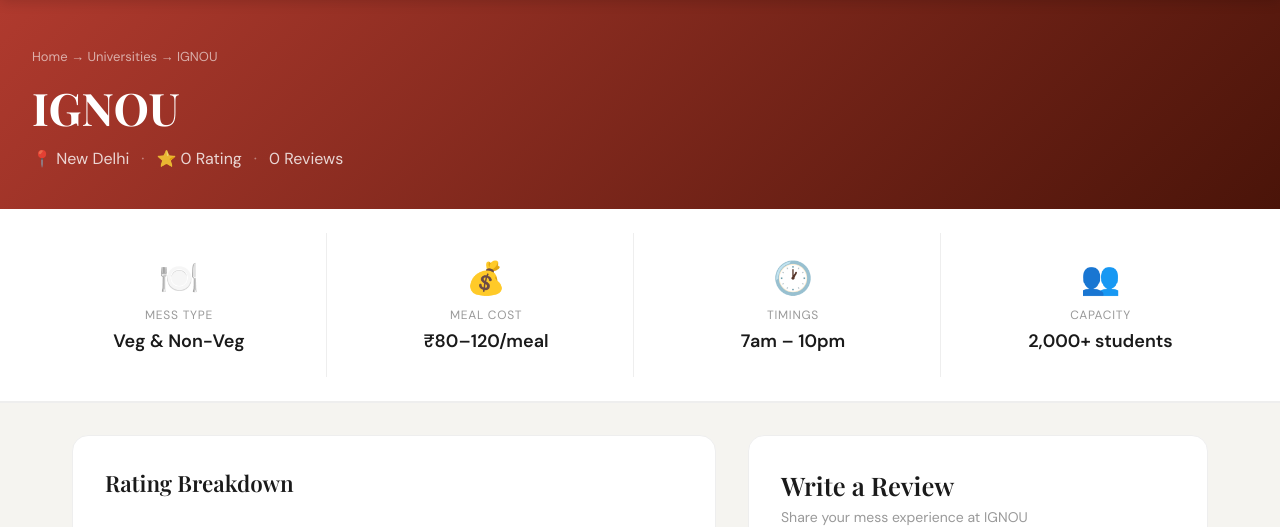
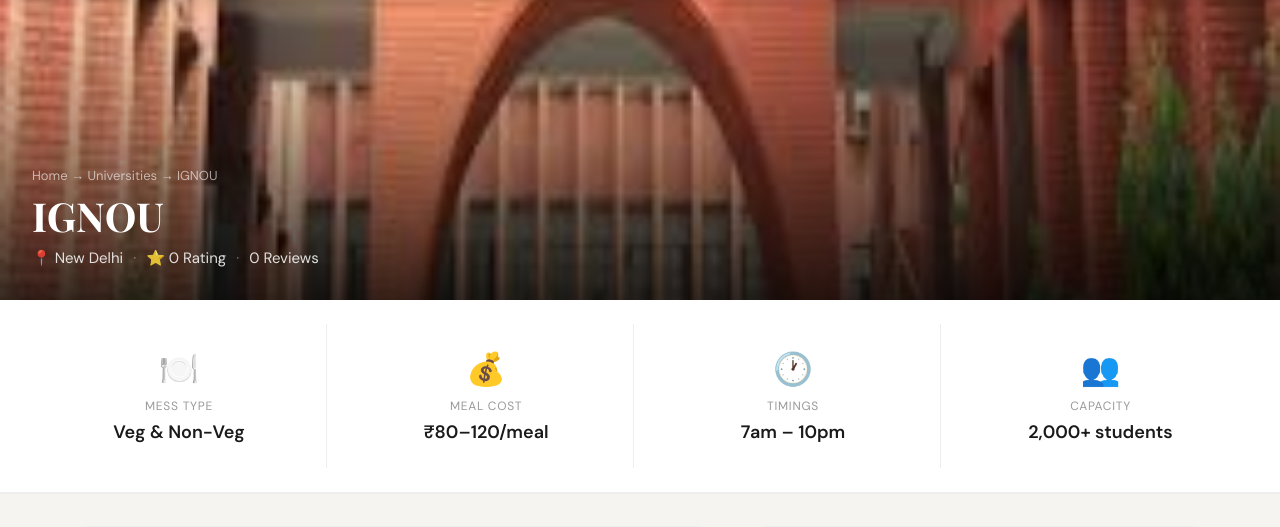
Before and after one commit to gv545312-glitch/mess-review-mvp, a Flask app: page /university/IGNOU in a window 1280 px wide. Shown: the part 56-583 px from the top of the page. Run offline with Flask 3, Linux system fonts and the light colour scheme; the visitor is signed in with stand-in values (Sample User, id 1); data that the repository does not hold is empty.

Commit message:
added campus image to university detail page

```diff
--- a/app.py
+++ b/app.py
@@ -286,6 +286,7 @@ def university(name):
 
     uni = next((u for u in universities if u["name"] == name), None)
     city = uni["city"] if uni else "India"
+    uni_image = uni["image"] if uni else ""
 
     if reviews:
         avg_rating = round(sum(r["rating"] for r in reviews) / len(reviews), 1)
@@ -300,6 +301,7 @@ def university(name):
         "university.html",
         university_name=name,
         city=city,
+        uni_image=uni_image,
         reviews=reviews,
         avg_rating=avg_rating,
         avg_food=avg_food,
--- a/templates/university.html
+++ b/templates/university.html
@@ -154,18 +154,28 @@
   </div>
 </header>
 
-<!-- HERO -->
-<section class="uni-hero">
-  <div class="breadcrumb">
-    <a href="/">Home</a> → <a href="/universities">Universities</a> → {{ university_name }}
-  </div>
-  <h1>{{ university_name }}</h1>
-  <div class="uni-meta">
-    <span>📍 {{ city }}</span>
-    <span class="dot">·</span>
-    <span>⭐ {{ avg_rating }} Rating</span>
-    <span class="dot">·</span>
-    <span>{{ reviews|length }} Reviews</span>
+<!-- HERO WITH IMAGE -->
+<section style="position:relative;height:300px;overflow:hidden;">
+  {% if uni_image %}
+  <img src="{{ uni_image }}" alt="{{ university_name }}" style="width:100%;height:100%;object-fit:cover;display:block;">
+  {% else %}
+  <div style="width:100%;height:100%;background:linear-gradient(135deg,#B03A2E,#4A1409);"></div>
+  {% endif %}
+  <div style="position:absolute;inset:0;background:linear-gradient(to top,rgba(0,0,0,0.78) 0%,rgba(0,0,0,0.25) 60%,transparent 100%);"></div>
+  <div style="position:absolute;bottom:0;left:0;right:0;padding:2rem;">
+    <div style="font-size:13px;color:rgba(255,255,255,0.6);margin-bottom:0.5rem;">
+      <a href="/" style="color:rgba(255,255,255,0.6);">Home</a> →
+      <a href="/universities" style="color:rgba(255,255,255,0.6);">Universities</a> →
+      {{ university_name }}
+    </div>
+    <h1 style="font-family:'Playfair Display',serif;font-size:2.5rem;color:#fff;margin-bottom:0.5rem;line-height:1.2;">{{ university_name }}</h1>
+    <div style="display:flex;align-items:center;gap:10px;font-size:15px;color:rgba(255,255,255,0.85);flex-wrap:wrap;">
+      <span>📍 {{ city }}</span>
+      <span style="color:rgba(255,255,255,0.4);">·</span>
+      <span>⭐ {{ avg_rating }} Rating</span>
+      <span style="color:rgba(255,255,255,0.4);">·</span>
+      <span>{{ reviews|length }} Reviews</span>
+    </div>
   </div>
 </section>
 
```
